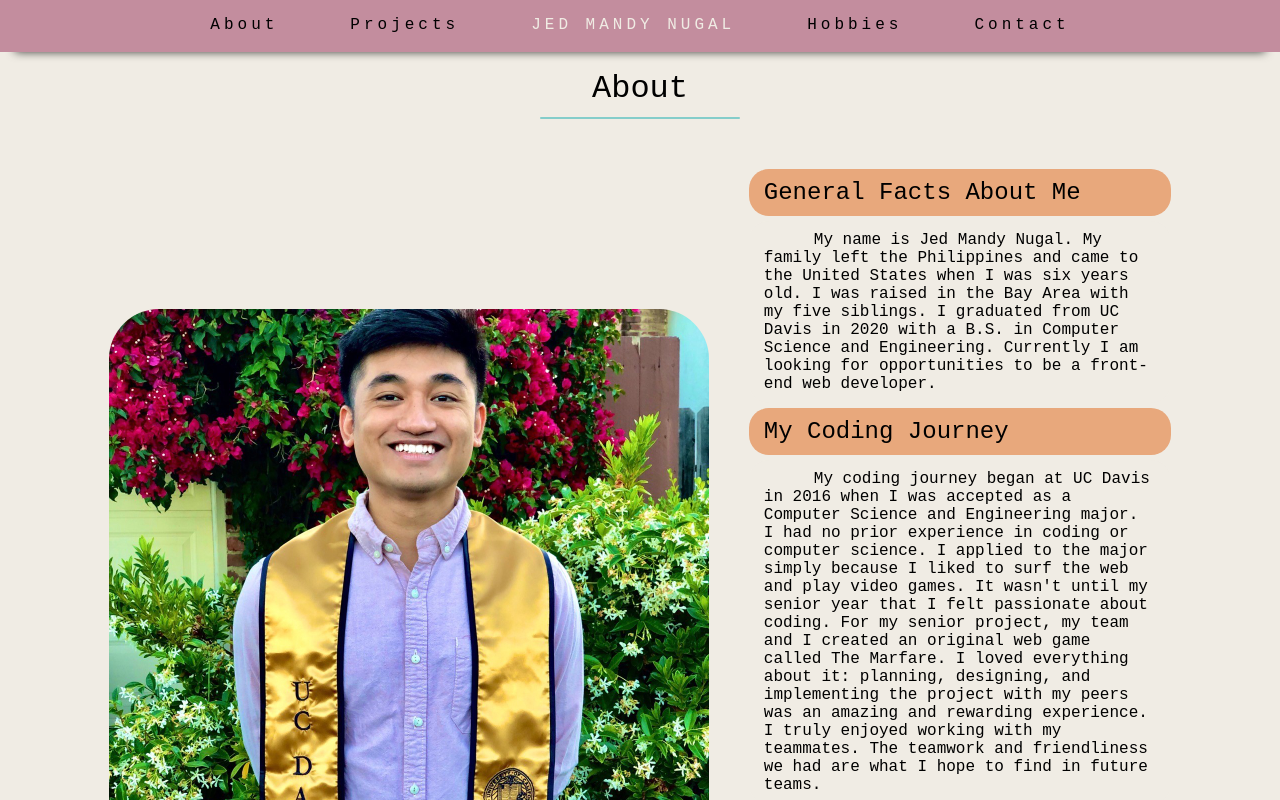
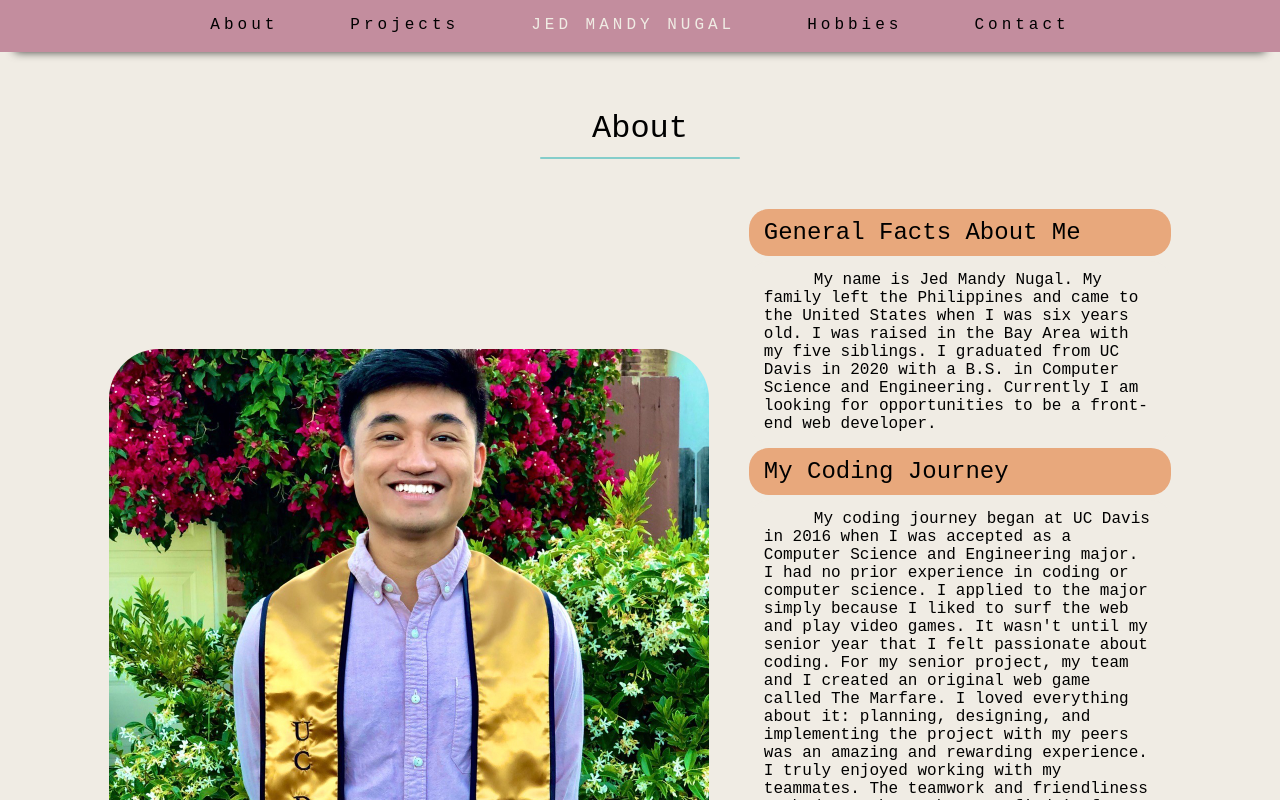
Before and after one commit to nugalcode/my_website_v1, a React (Create React App) app: page /about in a window 1280 px wide. Shown: the top 800 px of the page. Built offline with nearby package versions, Linux system fonts and the light colour scheme.

Commit message:
Added margin-tops for the main pages

```diff
--- a/src/css/About.css
+++ b/src/css/About.css
@@ -9,6 +9,7 @@
     /*top right bottom left*/
     border-width: 0.5px 1px 0.5px 1px;
     min-width: 100%;
+    margin-top: 40px;
 }
 
 #aboutsubcontainer {
--- a/src/css/Hobbies.css
+++ b/src/css/Hobbies.css
@@ -10,6 +10,7 @@
     border-width: 0.5px 1px 0.5px 1px;
     border-color: transparent;
     min-width: inherit;
+    margin-top: 40px;
 }
 
 .hobby {
--- a/src/css/Projects.css
+++ b/src/css/Projects.css
@@ -9,6 +9,7 @@
     border-width: 0.5px 1px 0.5px 1px;
     border-color: transparent;
     width: 100%;
+    margin-top: 40px;
 }
 
 .subProjectWrap {
--- a/src/css/index.css
+++ b/src/css/index.css
@@ -14,7 +14,7 @@ body {
     margin: 0;
     padding: 0;
     font-family: 'Courier New';
-    background-color: transparent;
+    background-color: var(--myGrey);
     max-width: 100%;
     overflow-x: hidden;
 }
```
